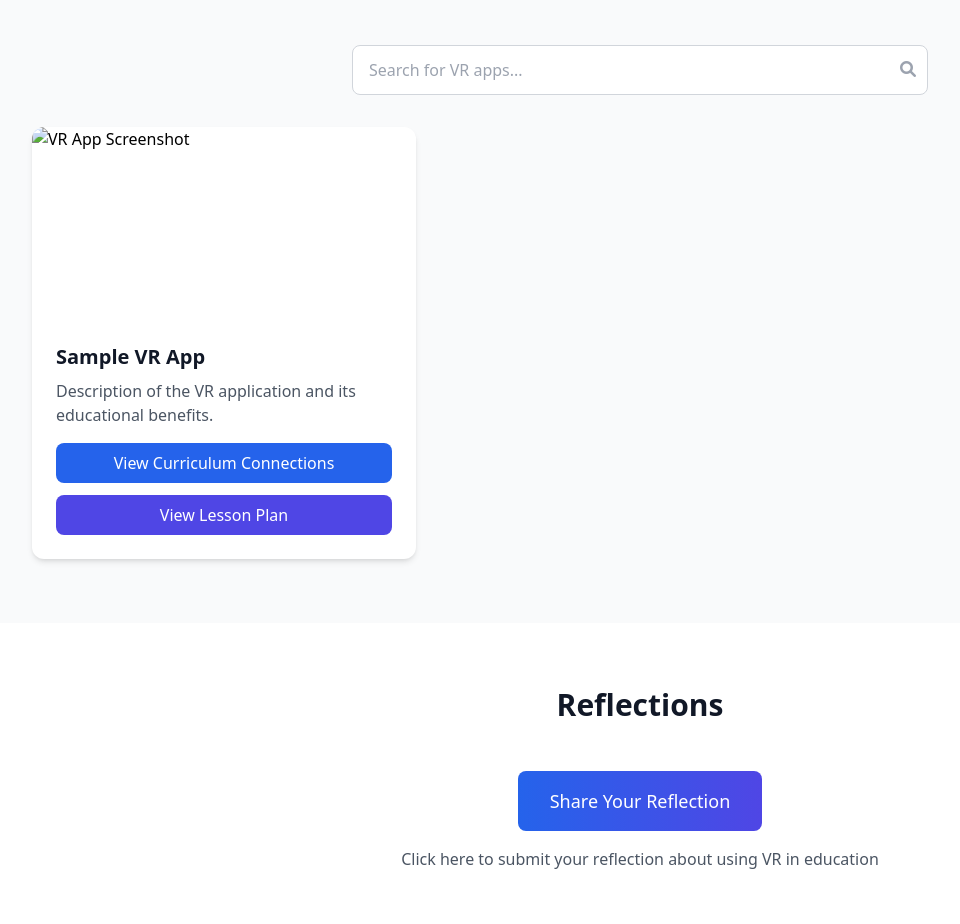
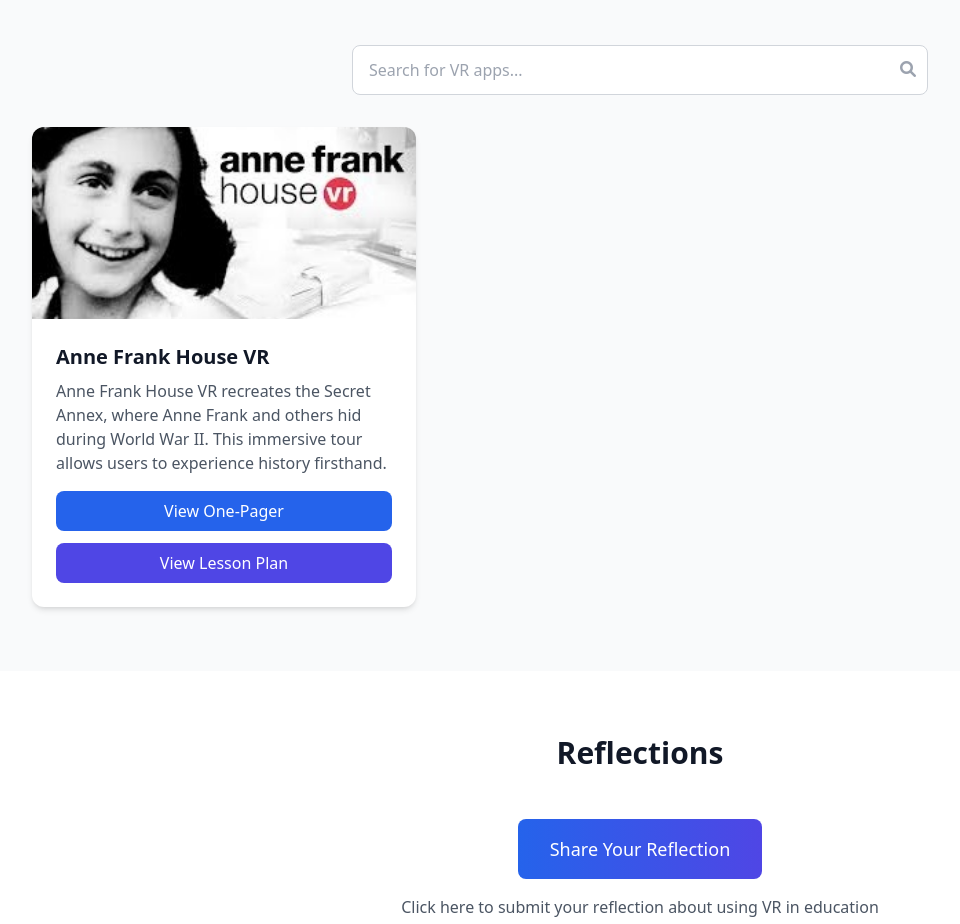
Before and after one commit to fedorukben/ivr4eduwebsite, a plain HTML site: page index.html in a window 1280 px wide. Shown: the part 827-1751 px from the top of the page, without its empty margins (0-960 px from the left). Drawn offline with nearby package versions, Linux system fonts and the light colour scheme.

Commit message:
Added Anne Frank

```diff
--- a/index.html
+++ b/index.html
@@ -114,19 +114,19 @@
             <div class="grid grid-cols-1 md:grid-cols-2 lg:grid-cols-3 gap-8">
                 <!-- Example App Card -->
                 <div class="app-card bg-white rounded-xl shadow-md overflow-hidden transition-transform hover:scale-105">
-                    <img src="/api/placeholder/400/300" alt="VR App Screenshot" class="w-full h-48 object-cover">
+                    <img src="img/anne-frank-house.jpg" class="w-full h-48 object-cover">
                     <div class="p-6">
-                        <h3 class="text-xl font-semibold text-gray-900 mb-2">Sample VR App</h3>
-                        <p class="text-gray-600 mb-4">Description of the VR application and its educational benefits.</p>
+                        <h3 class="text-xl font-semibold text-gray-900 mb-2">Anne Frank House VR</h3>
+                        <p class="text-gray-600 mb-4">Anne Frank House VR recreates the Secret Annex, where Anne Frank and others hid during World War II. This immersive tour allows users to experience history firsthand.</p>
 
-                        <a href="https://docs.google.com/your-curriculum-doc-url"
+                        <a href="https://drive.google.com/file/d/1oQGJURb4k5ZbuogtsPweAWL1e8Xg3ikU/view"
                             target="_blank"
                             rel="noopener noreferrer"
                             class="block w-full mb-3 px-4 py-2 bg-blue-600 text-white rounded-lg hover:bg-blue-700 transition-colors text-center">
-                                View Curriculum Connections
+                                View One-Pager
                         </a>
 
-                        <a href="https://docs.google.com/your-lesson-plan-doc-url"
+                        <a href="https://docs.google.com/document/d/1KMf1f_yaaRMT6XgDdXaTj2bVP8BEp-il1IggzCtP5UA/template/preview"
                             target="_blank"
                             rel="noopener noreferrer"
                             class="block w-full px-4 py-2 bg-indigo-600 text-white rounded-lg hover:bg-indigo-700 transition-colors text-center">
```
Also changed, not shown: img/anne-frank-house.jpg (added).
